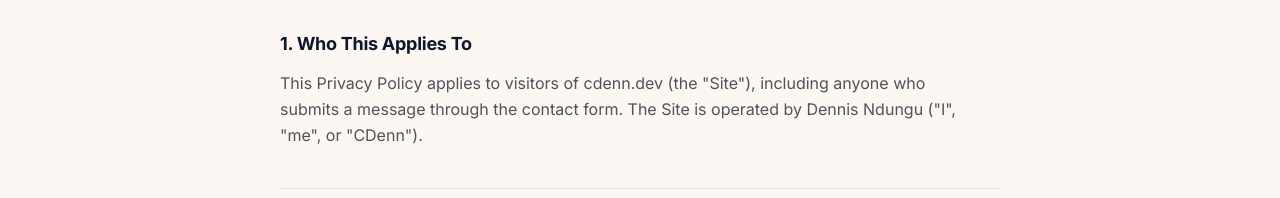
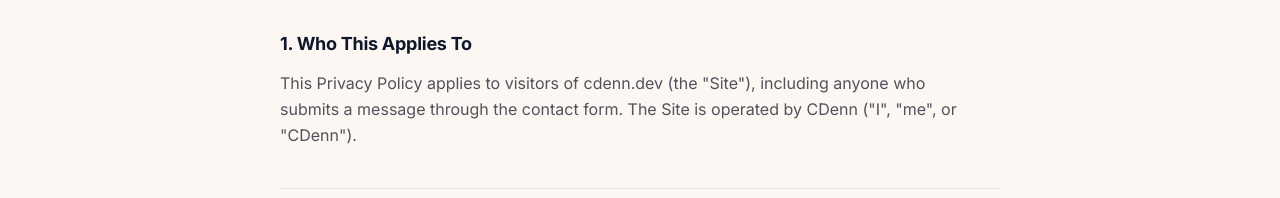
Before and after one commit to CDenn03/cdenn-port-v2, a Next.js app: page /privacy in a window 1280 px wide. Shown: the part 367-565 px from the top of the page. Built offline with nearby package versions, Linux system fonts and the light colour scheme.

Commit message:
brand: replace real name with CDenn in privacy policy

```diff
--- a/src/app/privacy/page.tsx
+++ b/src/app/privacy/page.tsx
@@ -10,7 +10,7 @@
 const sections = [
   {
     title: "1. Who This Applies To",
-    content: `This Privacy Policy applies to visitors of cdenn.dev (the "Site"), including anyone who submits a message through the contact form. The Site is operated by Dennis Ndungu ("I", "me", or "CDenn").`,
+    content: `This Privacy Policy applies to visitors of cdenn.dev (the "Site"), including anyone who submits a message through the contact form. The Site is operated by CDenn ("I", "me", or "CDenn").`,
   },
   {
     title: "2. What Data I Collect",
@@ -130,7 +130,7 @@
           </div>
 
           <p className="text-sm text-zinc-400 dark:text-[#555555]">
-            © {new Date().getFullYear()} Dennis Ndungu (CDenn). All rights reserved.
+            © {new Date().getFullYear()} CDenn. All rights reserved.
           </p>
         </div>
       </div>
```
